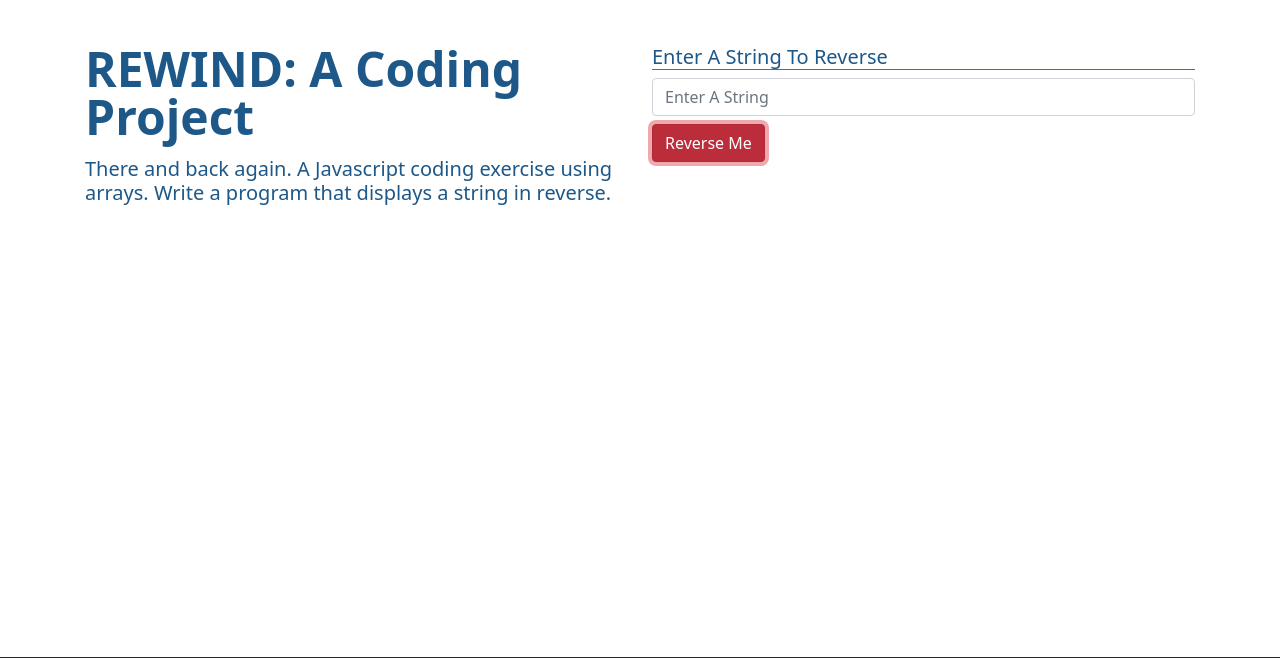
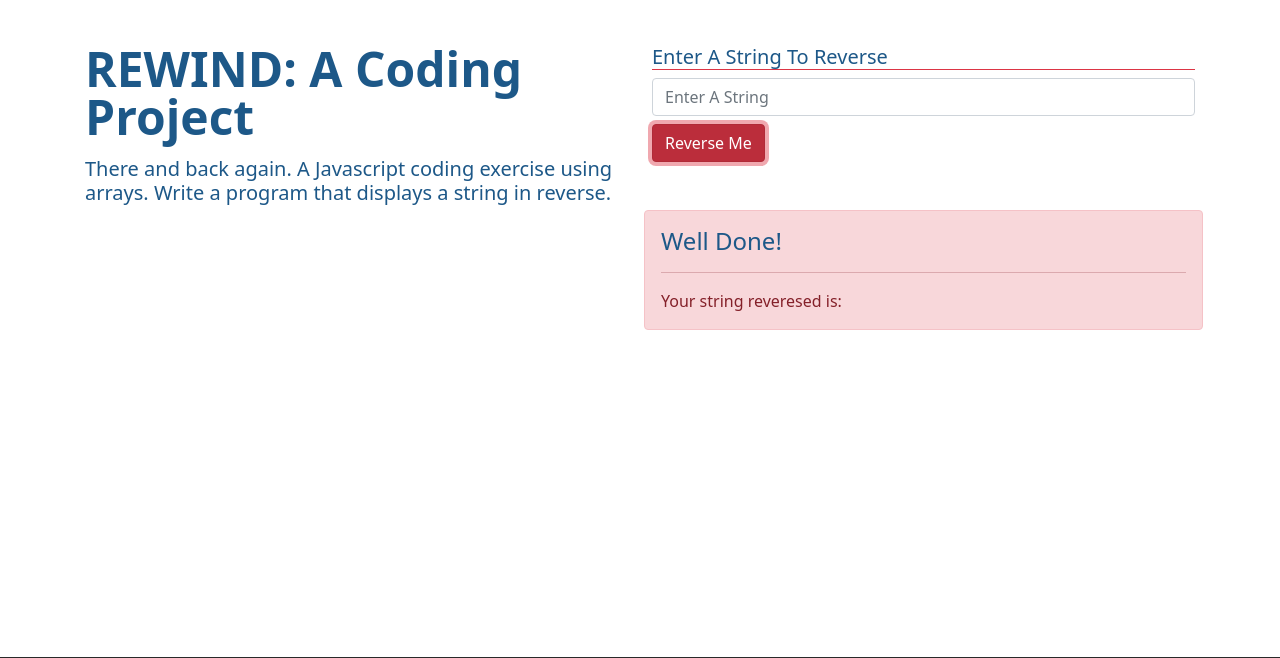
Before and after one commit to ArthurRedmond/Rewind, a plain HTML site: page app.html in a window 1280 px wide. Both pictures are taken after a click on the button "Reverse Me". Shown: the part 63-721 px from the top of the page. Drawn offline with nearby package versions, Linux system fonts and the light colour scheme.

Commit message:
adding javascript

```diff
--- a/app.html
+++ b/app.html
@@ -69,7 +69,7 @@
                                 aria-label="Enter A String">
                         </div>
                         <div class="col-12">
-                            <button type="button" id="submit" class="btn btn-danger">Reverse Me</button>
+                            <button type="button" id="btnSubmit" class="btn btn-danger">Reverse Me</button>
                         </div>
                         <div class="alert alert-danger mt-5 invisible fade show" id="alert" role="alert">
                             <h4 class="alert-headding">Well Done!</h4>
@@ -115,6 +115,9 @@
     </script>
     <script src="/js/site.js">
     </script>
+    <script>
+        document.getElementById("btnSubmit").addEventListener("click", getValue);
+    </script>
 </body>
 
 </html>
--- a/js/site.js
+++ b/js/site.js
@@ -1,11 +1,27 @@
 function getValue() {
+    document.getElementById("alert").classList.add("invisible");
+
+    let userString = document.getElementById("userString").value;
+
+    let reversedString = reverseString(userString);
+
+    displayString(reversedString);
+}
+
+function reverseString(userString) {
+    let reversedString = [];
+
+    for (let i = userString.length - 1; i >= 0; i--) {
+        reversedString += userString[i];
+    }
+
+    return reversedString;
 
 }
 
-function reverseString() {
+function displayString(reversedString) {
+    document.getElementById("message").innerHTML = `Your string reveresed is: ${reversedString}`;
+
+    document.getElementById("alert").classList.remove("invisible");
 
 }
-
-function displayString() {
-
-}
```
